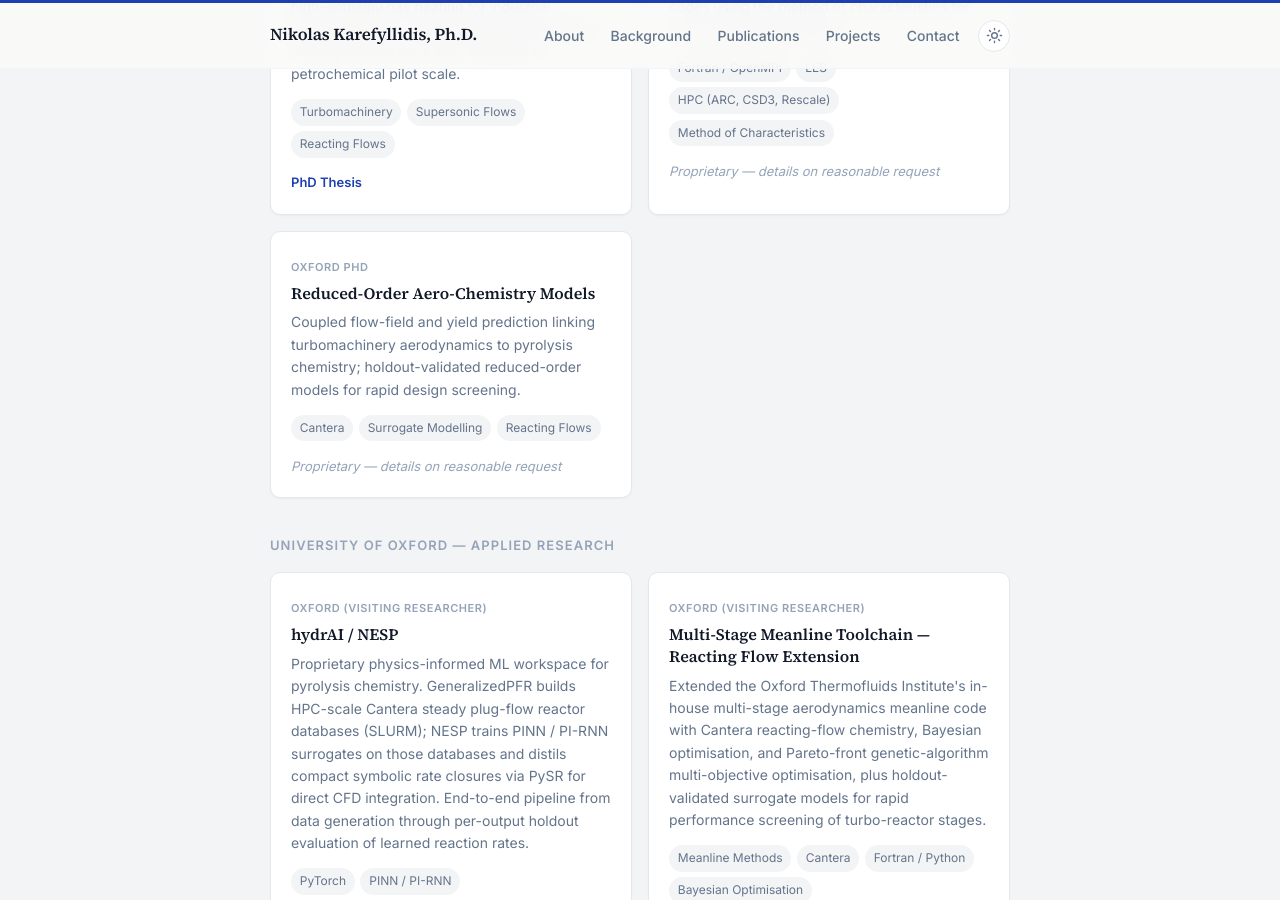
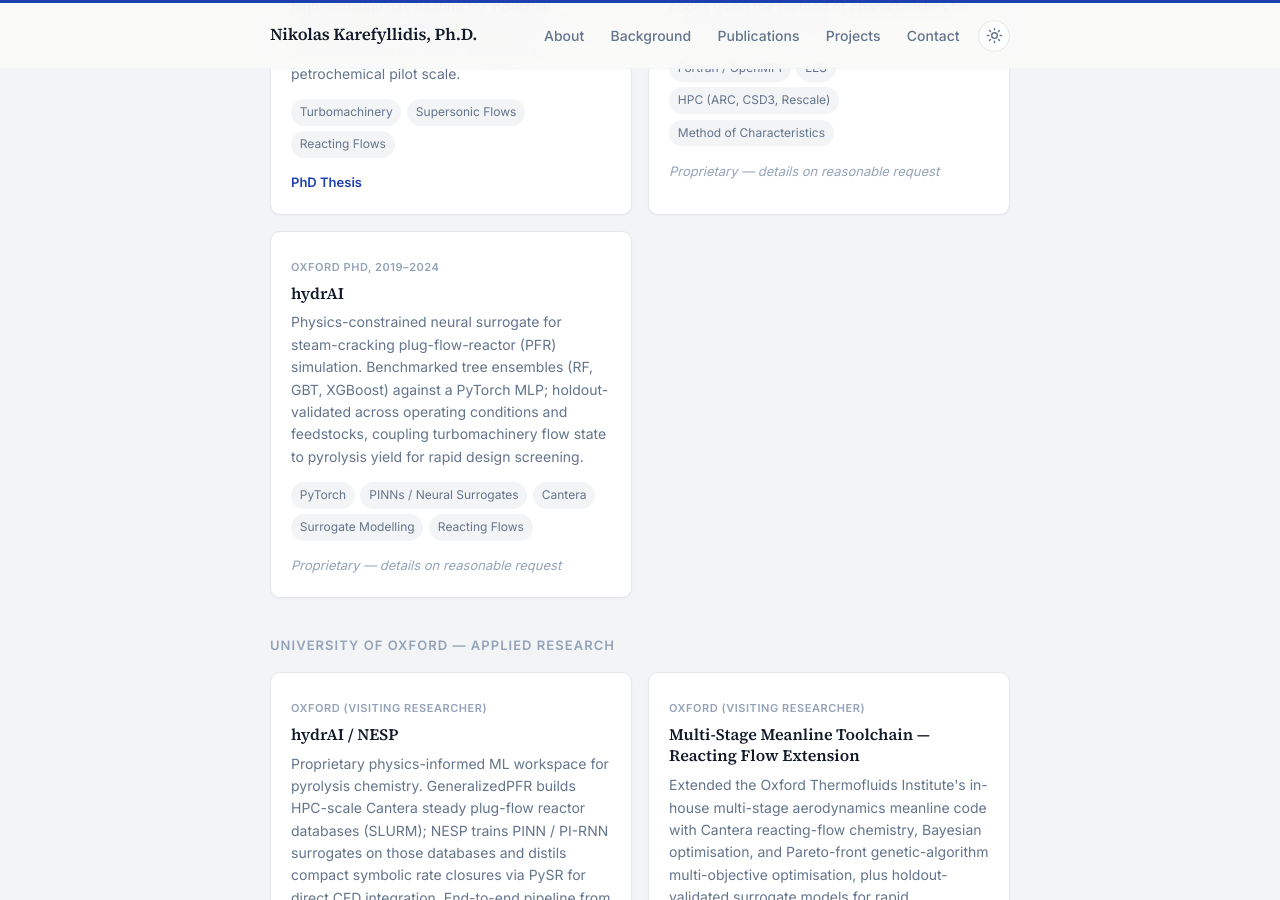
Before and after one commit to karefyllidis/karefyllidis.github.io, a Jekyll site: the page built from index.html, in a window 1280 px wide and 900 px high, scrolled down 5543 px. Built offline with Jekyll 4.4.1, drawn with Linux system fonts in a browser that asks for light colours.

Commit message:
content: rename Reduced-Order Aero-Chemistry card to hydrAI
Clarifies project identity — hydrAI is the PhD-era physics-constrained
neural surrogate for steam-cracking PFR simulation. Updated description
and tags to reflect PFR/PyTorch/PINN framing consistently with the CV.
No GitHub link — repo not yet confirmed public.

```diff
--- a/_data/projects.yml
+++ b/_data/projects.yml
@@ -20,10 +20,12 @@
     - Method of Characteristics
 
 - category: phd
-  title: "Reduced-Order Aero-Chemistry Models"
-  period: "Oxford PhD"
-  description: "Coupled flow-field and yield prediction linking turbomachinery aerodynamics to pyrolysis chemistry; holdout-validated reduced-order models for rapid design screening."
+  title: "hydrAI"
+  period: "Oxford PhD, 2019–2024"
+  description: "Physics-constrained neural surrogate for steam-cracking plug-flow-reactor (PFR) simulation. Benchmarked tree ensembles (RF, GBT, XGBoost) against a PyTorch MLP; holdout-validated across operating conditions and feedstocks, coupling turbomachinery flow state to pyrolysis yield for rapid design screening."
   tags:
+    - PyTorch
+    - PINNs / Neural Surrogates
     - Cantera
     - Surrogate Modelling
     - Reacting Flows
```
